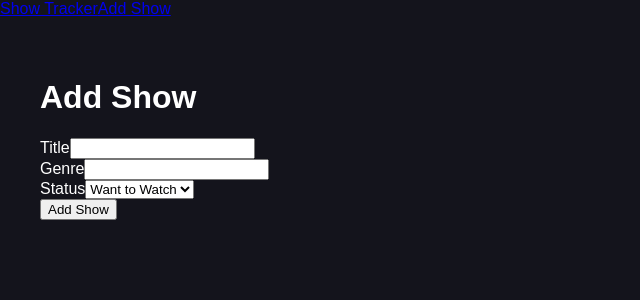
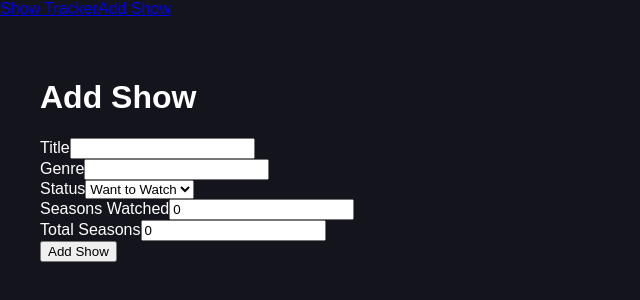
Before and after one commit to amanda-andersson/show-tracker, a React (Vite) app: page /add in a window 1280 px wide. Shown: the top 300 px of the page, without its empty margins (0-640 px from the left). Built offline with nearby package versions, Linux system fonts and the light colour scheme.

Commit message:
Add season tracking to new shows

```diff
--- a/src/pages/AddShow.tsx
+++ b/src/pages/AddShow.tsx
@@ -6,6 +6,8 @@ function AddShow() {
   const [title, setTitle] = useState('')
   const [category, setCategory] = useState('')
   const [status, setStatus] = useState('Want to Watch')
+const [watchedSeasons, setWatchedSeasons] = useState(0)
+const [totalSeasons, setTotalSeasons] = useState(0)
 
   const navigate = useNavigate()
 const [error, setError] = useState('')
@@ -13,6 +15,10 @@ const [loading, setLoading] = useState(false)
 
 async function handleSubmit(e: React.SubmitEvent<HTMLFormElement>) {
   e.preventDefault()
+  if (watchedSeasons > totalSeasons) {
+  setError('Watched seasons cannot exceed total seasons.')
+  return
+}
   setLoading(true)
   setError('')
 
@@ -22,11 +28,12 @@ async function handleSubmit(e: React.SubmitEvent<HTMLFormElement>) {
       headers: {
         'Content-Type': 'application/json',
       },
-      body: JSON.stringify({
-        title,
-        category,
-        status,
-      }),
+     body: JSON.stringify({
+  title,
+  category,
+  status,
+  subtitle: `${watchedSeasons}/${totalSeasons}`,
+}),
     })
 
     if (!response.ok) {
@@ -82,6 +89,29 @@ async function handleSubmit(e: React.SubmitEvent<HTMLFormElement>) {
           </select>
         </div>
 
+
+<div>
+  <label htmlFor="watchedSeasons">Seasons Watched</label>
+  <input
+    id="watchedSeasons"
+    type="number"
+    min="0"
+    value={watchedSeasons}
+    onChange={(e) => setWatchedSeasons(Number(e.target.value))}
+  />
+</div>
+
+<div>
+  <label htmlFor="totalSeasons">Total Seasons</label>
+  <input
+    id="totalSeasons"
+    type="number"
+    min="0"
+    value={totalSeasons}
+    onChange={(e) => setTotalSeasons(Number(e.target.value))}
+  />
+</div>
+
 {error && <p>{error}</p>}
         <button type="submit" disabled={loading}>
   {loading ? 'Adding...' : 'Add Show'}
```
